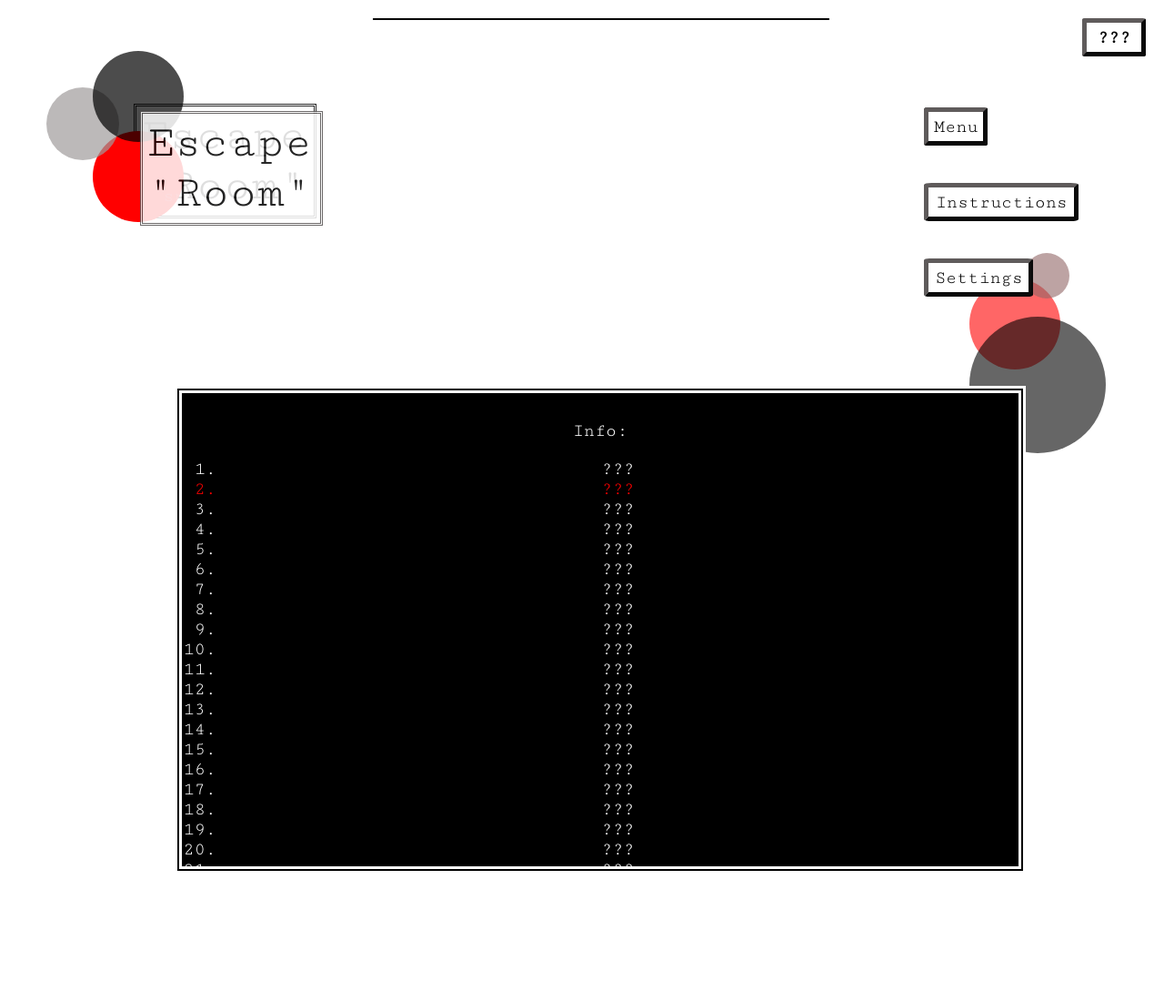
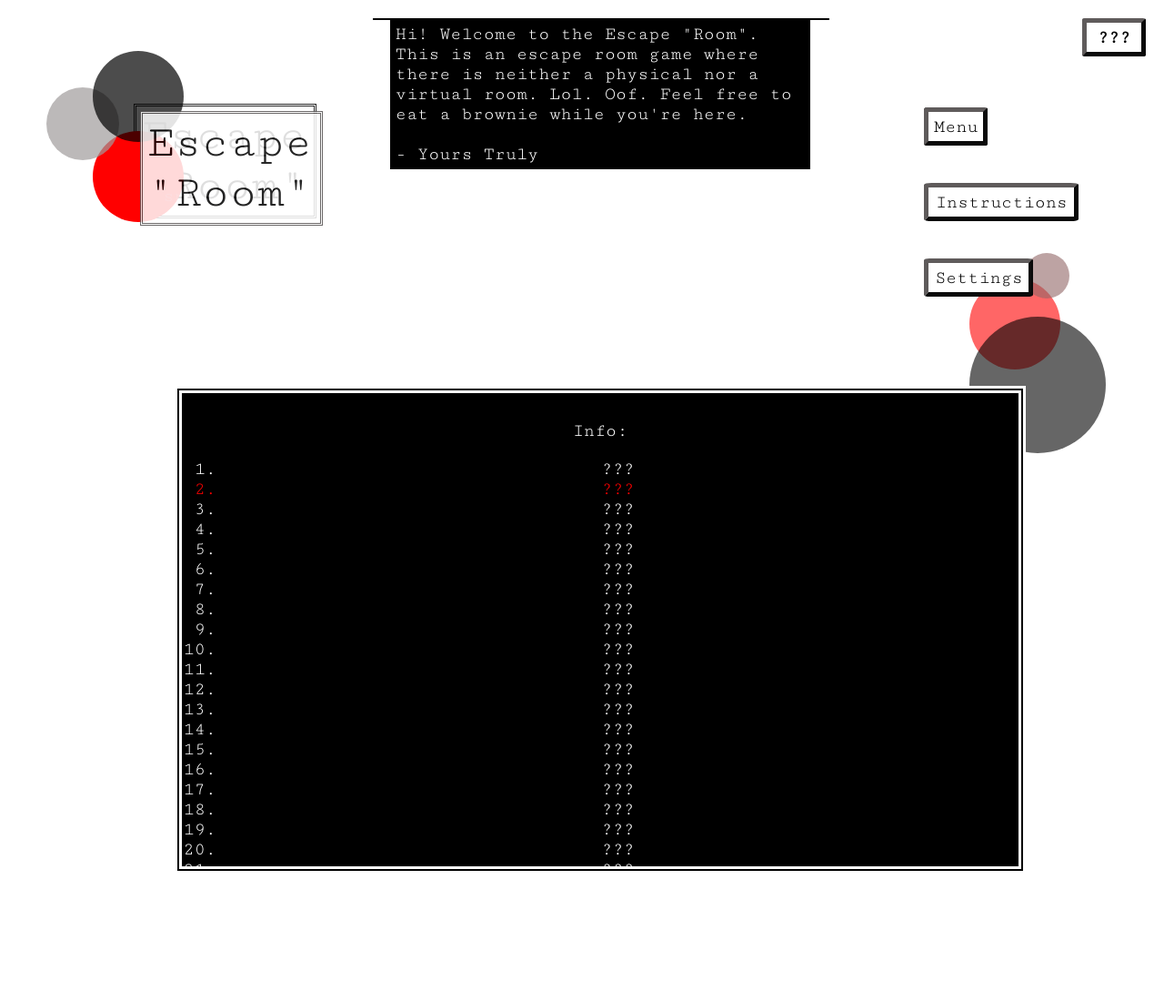
Before and after one commit to inaut6ll/inaut6ll.github.io, a plain HTML site: page escapeRoom.html in a window 1280 px wide. Shown: the top 1100 px of the page at 91% size. Drawn offline with nearby package versions, Linux system fonts and the light colour scheme; a web font is replaced by a local one.

Commit message:
edited escape room

```diff
--- a/escapeRoom.html
+++ b/escapeRoom.html
@@ -1826,6 +1826,7 @@
             var pan1 = document.getElementById("instr1");
             var pan2 = document.getElementById("instr2");
             var pan3 = document.getElementById("instr3");
+            pan1.style.display = "block";
             var onMenuClick = function() {
                 pan1.style.display = "block";
                 pan2.style.display = "none";
```
